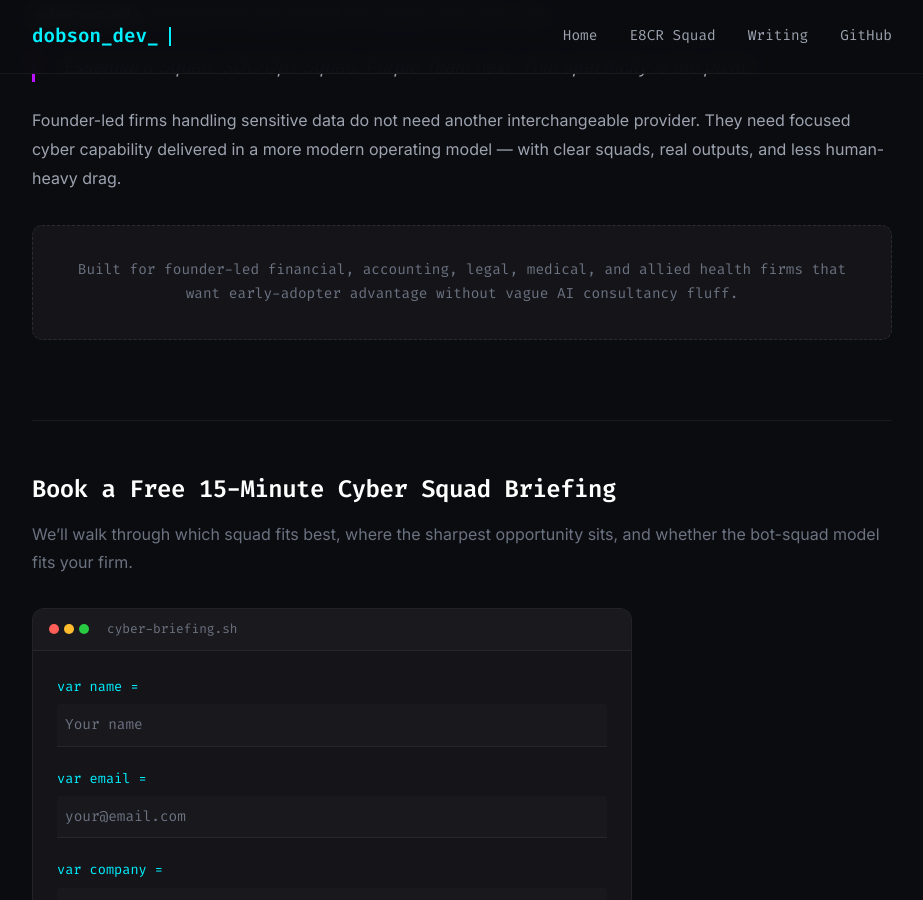
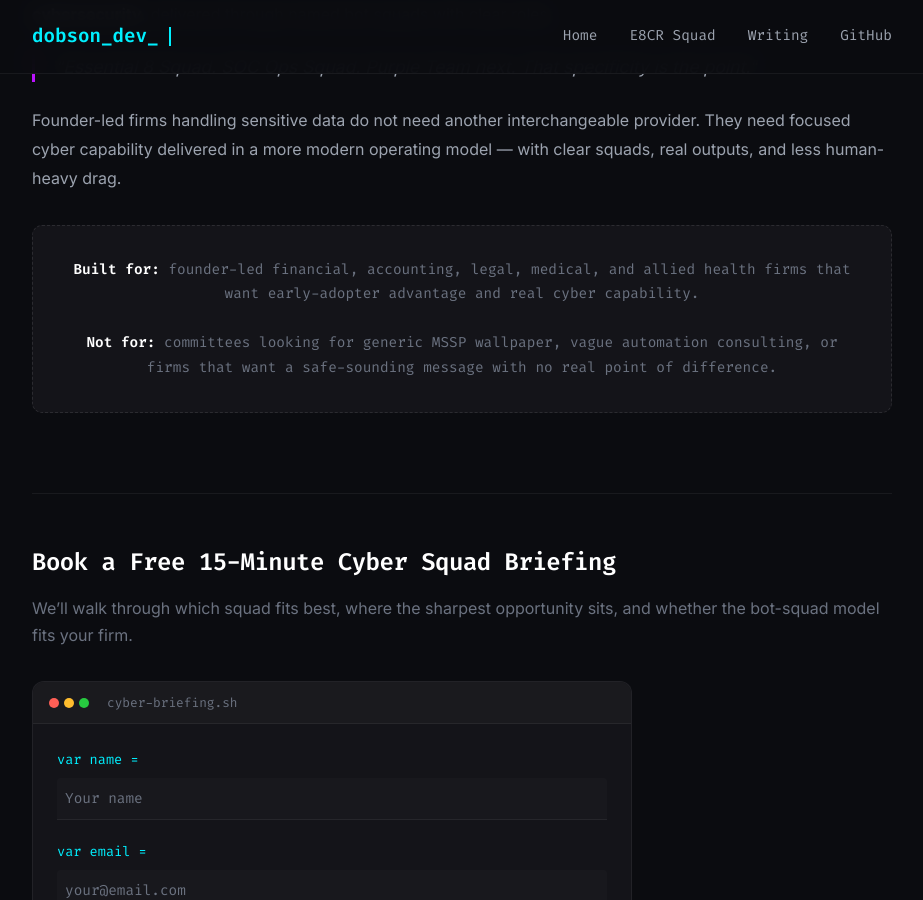
Before and after one commit to RADobson/dobson-dev-site, a Jekyll site: the page built from services/cybersecurity.html, in a window 1280 px wide and 900 px high, scrolled down 2486 px. Shown: the whole window, without its empty margins (178-1101 px from the left). Built offline with Jekyll 4.4.1, drawn with Linux system fonts in a browser that asks for light colours; some of the changed text lies outside the part shown.

Commit message:
Sharpen buyer fit messaging on site

```diff
--- a/index.html
+++ b/index.html
@@ -1557,7 +1557,7 @@
                 </div>
                 <h1 id="hero-title" class="hero-title">AI Cyber Squads for<br><span class="purple-accent highlight">Essential 8 and SOC Ops.</span></h1>
                 <p class="hero-subtitle">
-                    Dobson Development builds specialised agentic AI squads for cybersecurity: the <strong style="color: var(--text-white);">Essential 8 Squad</strong>, the <strong style="color: var(--text-white);">SOC Ops Squad</strong>, and a future-state <strong style="color: var(--text-white);">Purple Team Squad</strong>. Built for founder-led financial, accounting, legal, medical, and allied health firms that need serious cyber capability without building a full internal team.
+                    Dobson Development builds specialised agentic AI squads for cybersecurity: the <strong style="color: var(--text-white);">Essential 8 Squad</strong>, the <strong style="color: var(--text-white);">SOC Ops Squad</strong>, and a future-state <strong style="color: var(--text-white);">Purple Team Squad</strong>. Built for founder-led financial, accounting, legal, medical, and allied health firms that handle sensitive data and want early-adopter advantage without building a full internal cyber team.
                 </p>
                 <div class="hero-buttons reveal visible">
                     <a href="#tools" class="btn-neon">
@@ -1606,7 +1606,7 @@
             <div class="container">
                 <div class="section-header reveal">
                     <h2 id="tools-title"><span class="mono-accent">//</span> TOOLS</h2>
-                    <p>Specialised AI cyber squads for Essential 8 uplift, SOC operations, and future-state purple teaming.</p>
+                    <p>Specialised AI cyber squads for founder-led financial, accounting, legal, medical, and allied health firms handling sensitive data.</p>
                 </div>
                 <div style="display:grid;grid-template-columns:repeat(auto-fill,minmax(300px,1fr));gap:1.5rem;margin-top:2rem" class="reveal">
                     <a href="/e8cr/" style="display:block;background:var(--bg-card,#141419);border:1px solid rgba(0,240,255,0.15);border-radius:12px;padding:2rem;text-decoration:none;transition:all .3s">
--- a/services/cybersecurity.html
+++ b/services/cybersecurity.html
@@ -400,7 +400,8 @@ sitemap: true
     </p>
 
     <div class="case-study-placeholder">
-        Built for founder-led financial, accounting, legal, medical, and allied health firms that want early-adopter advantage without vague AI consultancy fluff.
+        <strong style="color: var(--text-white);">Built for:</strong> founder-led financial, accounting, legal, medical, and allied health firms that want early-adopter advantage and real cyber capability.<br><br>
+        <strong style="color: var(--text-white);">Not for:</strong> committees looking for generic MSSP wallpaper, vague automation consulting, or firms that want a safe-sounding message with no real point of difference.
     </div>
 </section>
 
@@ -451,6 +452,11 @@ sitemap: true
     </div>
 
     <div class="faq-item">
+        <h3>Who is this not for?</h3>
+        <p>Firms that want generic MSSP messaging, broad AI automation consulting, or enterprise-safe sameness. This offer is intentionally narrow and specific.</p>
+    </div>
+
+    <div class="faq-item">
         <h3>Why not just sound like a normal MSSP?</h3>
         <p>Because normal MSSP messaging is saturated and forgettable. The wedge here is specific: agentic AI for cybersecurity, delivered through specialised squads with clear roles.</p>
     </div>
```
